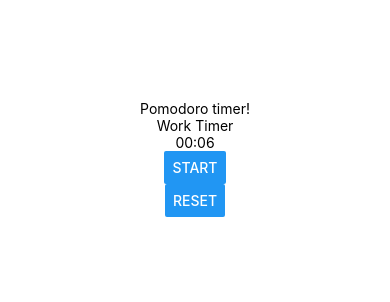
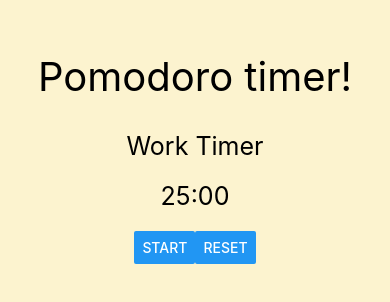
Before and after one commit to zseen/cs50-mobile, a React Native app in the folder project1/: screen / in a window 390 px wide. Shown: the part 264-566 px from the top of the page. Built offline with nearby package versions, Linux system fonts and the light colour scheme.

Commit message:
Add background colour and properly time vibration

```diff
--- a/project1/App.js
+++ b/project1/App.js
@@ -2,10 +2,9 @@ import React from "react";
 import { StyleSheet, Text, View, Button } from "react-native";
 import vibrate from './utils/vibrate.js'
 
-//const WORKTIME = 25 * 60;
-const WORKTIME = 0.1 * 60;
-//const BREAKTIME = 5 * 60;
-const BREAKTIME = 0.1 * 60;
+const WORKTIME = 25 * 60;
+const BREAKTIME = 5 * 60;
+
 
 export default class App extends React.Component {
     constructor(props) {
@@ -18,13 +17,16 @@ export default class App extends React.Component {
         };
     };
 
-    componentWillUpdate() {
-        if (this.state.count === 0) {
+    componentWillUpdate(nextProps, nextState) {
+        if (nextState.count == 0) {
             vibrate();
+        }
+
+        if (this.state.count == 0) {
             this.setState(prevState => ({
                 count: prevState.isWorkTimer ? BREAKTIME : WORKTIME,
                 isWorkTimer: prevState.isBreakTimer,
-                isBreakTimer: prevState.isWorkTimer
+                isBreakTimer: prevState.isWorkTimer,
             }));
             clearInterval(this.interval);
             this.start();
@@ -84,15 +86,16 @@ export default class App extends React.Component {
     render() {
         return (
             <View style={styles.container}>
-                <Text>Pomodoro timer!</Text>
-                <Text>{this.state.isWorkTimer ? "Work Timer" : "Break Timer"}</Text>
-                <Text>{this.parseTime(this.state.count)}</Text>
-
-                <Button
-                    title={this.state.isPaused ? "Start" : "Stop"}
-                    onPress={() => this.toggleStopStart()}
-                />
-                <Button title="Reset" onPress={this.reset} />
+                <Text style={styles.largeFont}>Pomodoro timer!</Text>
+                <Text style={styles.mediumFont}>{this.state.isWorkTimer ? "Work Timer" : "Break Timer"}</Text>
+                <Text style={styles.mediumFont}>{this.parseTime(this.state.count)}</Text>
+                <View style={styles.buttonInline}>
+                    <Button
+                        title={this.state.isPaused ? "Start" : "Stop"}
+                        onPress={() => this.toggleStopStart()}
+                    />
+                    <Button title="Reset" onPress={this.reset} />
+                </View>
             </View>
         );
     }
@@ -101,8 +104,19 @@ export default class App extends React.Component {
 const styles = StyleSheet.create({
     container: {
         flex: 1,
-        backgroundColor: "#fff",
-		justifyContent:"center",
-        alignItems: "center"
+        backgroundColor: "#FCF3CF",
+        justifyContent: "center",
+        alignItems: "center",
+    },
+    largeFont: {
+        fontSize: 40,
+        marginBottom: 30,
+    },
+    mediumFont: {
+        fontSize: 25,
+        marginBottom: 20,
+    },
+    buttonInline: {
+        flexDirection: 'row',
     }
 });
```
